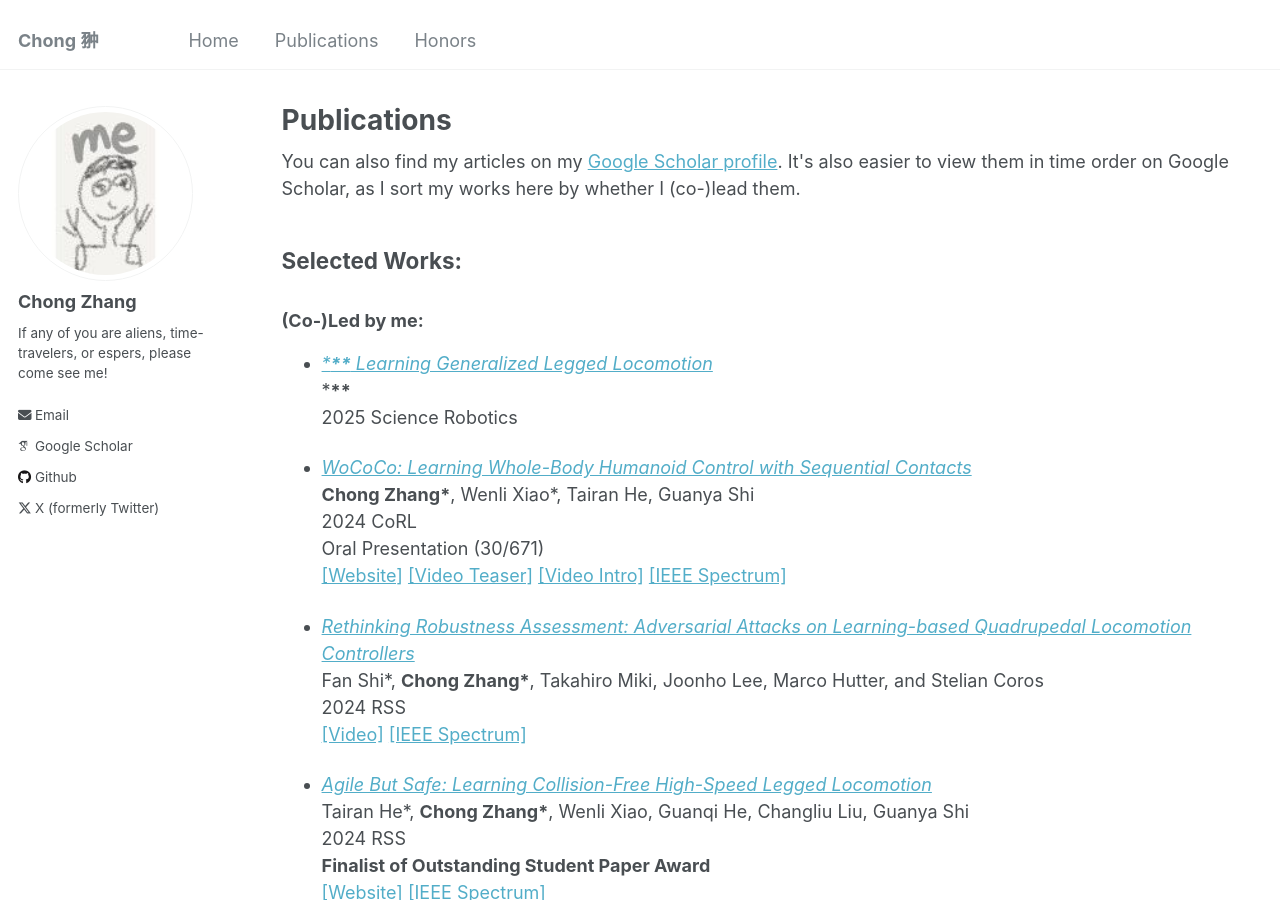
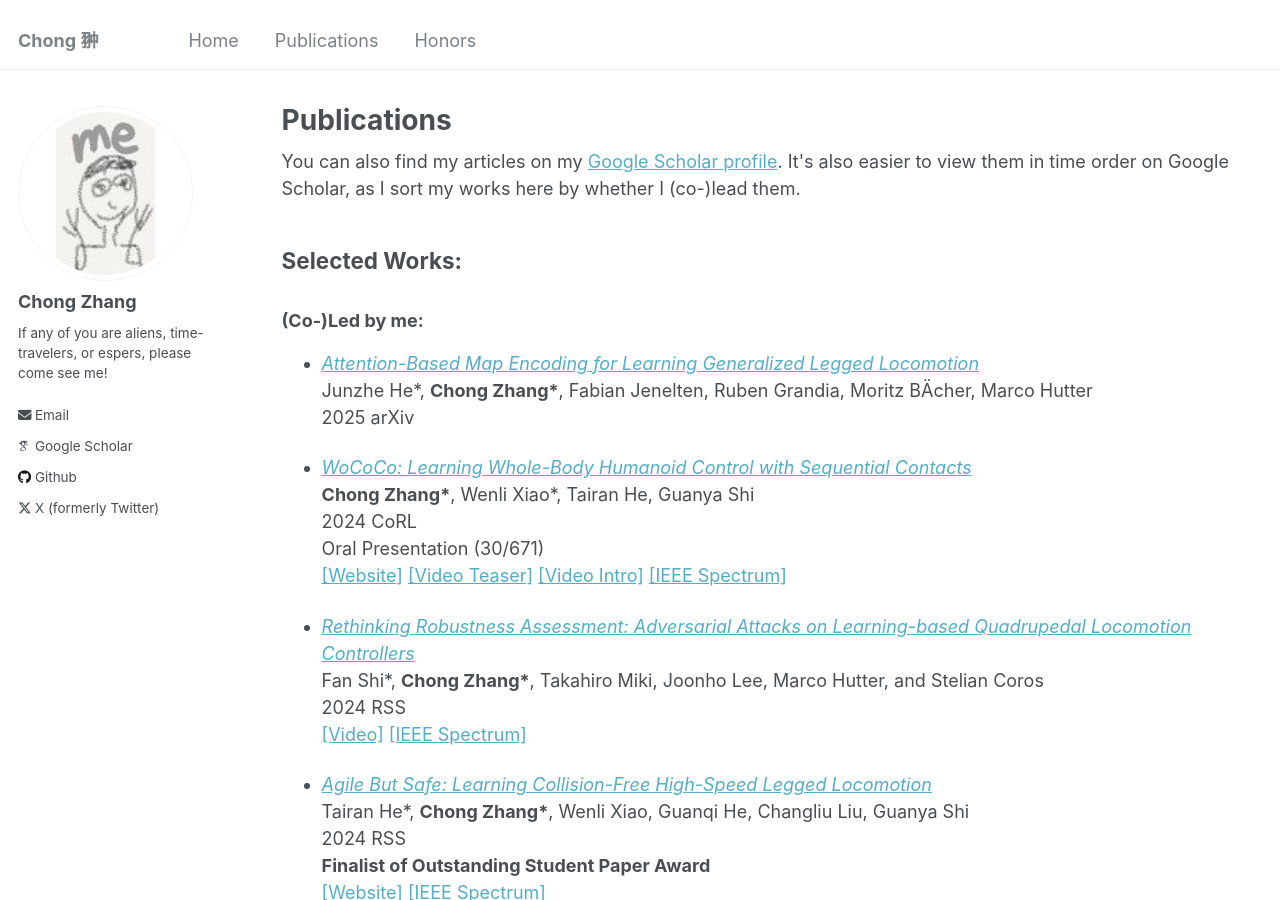
Before and after one commit to zita-ch/zita-ch.github.io, a Jekyll site: the page built from _pages/publications.md, in a window 1280 px wide and 900 px high. Built offline with Jekyll 4.4.1, drawn with Linux system fonts in a browser that asks for light colours; some web fonts are replaced.

Commit message:
update ame

```diff
--- a/_pages/publications.md
+++ b/_pages/publications.md
@@ -17,9 +17,9 @@ author_profile: true
 
 ### (Co-)Led by me:
 
-+ [_\******* Learning Generalized Legged Locomotion_]()
-  \*******
-  2025 Science Robotics
++ [_Attention-Based Map Encoding for Learning Generalized Legged Locomotion_](https://arxiv.org/abs/2506.09588)
+  Junzhe He\*, **Chong Zhang\***, Fabian Jenelten, Ruben Grandia, Moritz BÄcher, Marco Hutter
+  2025 arXiv
 
 + [_WoCoCo: Learning Whole-Body Humanoid Control with Sequential Contacts_](https://arxiv.org/abs/2406.06005)
   **Chong Zhang\***, Wenli Xiao\*, Tairan He, Guanya Shi
```
